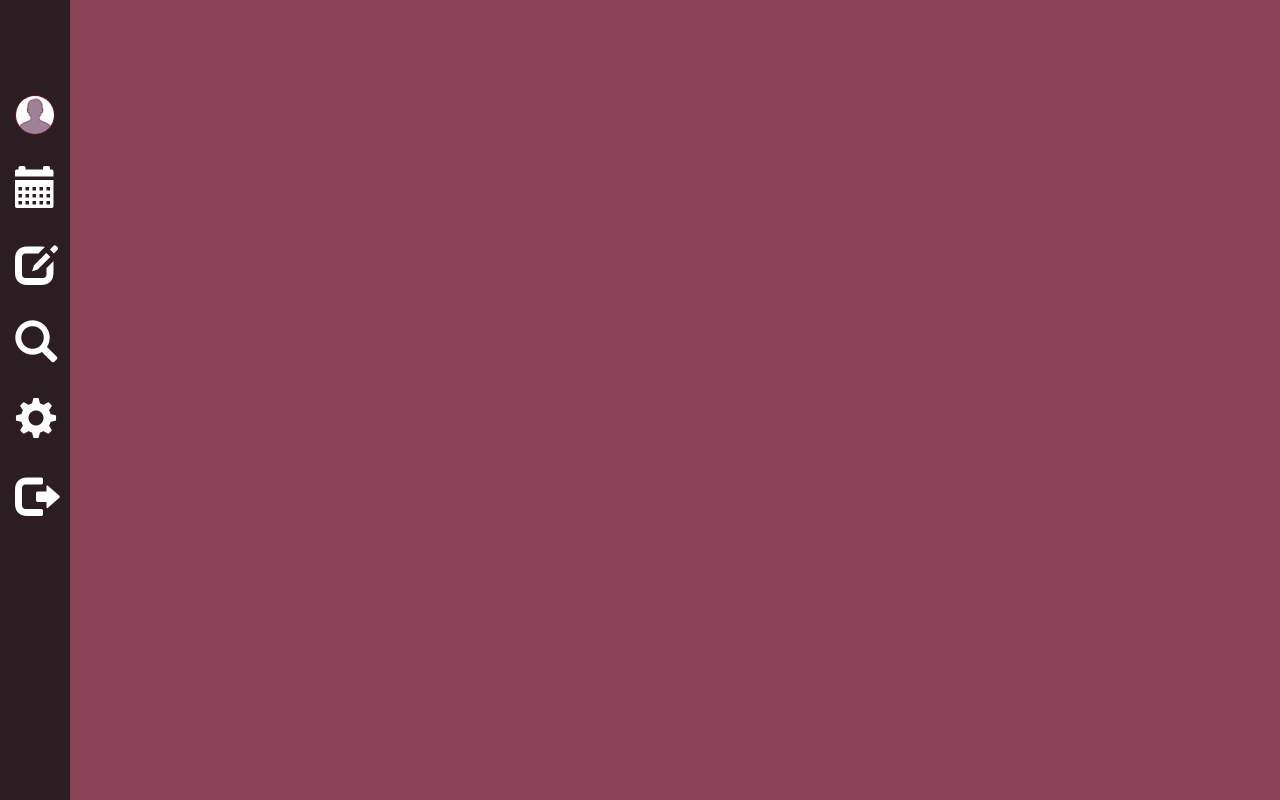
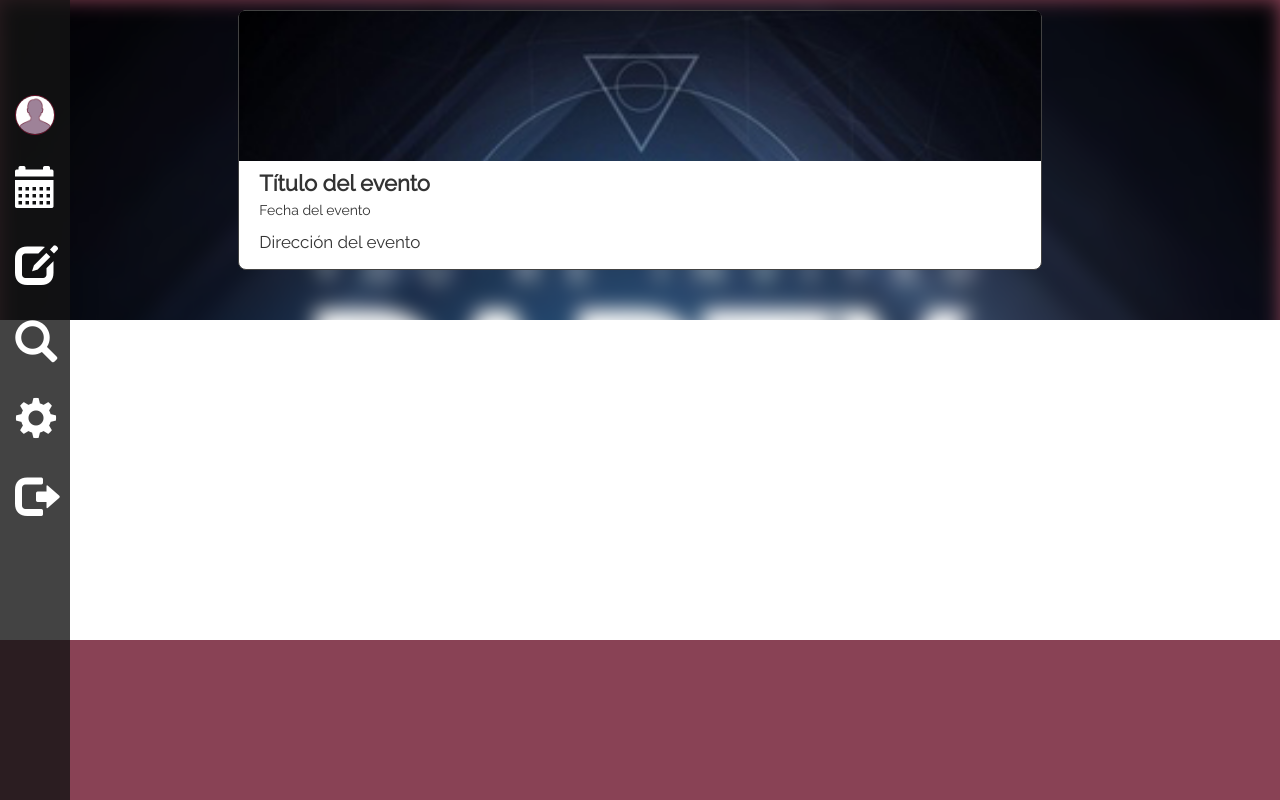
Before and after one commit to gcalexx/ViewsGoOut, a plain HTML site: page events.html in a window 1280 px wide. Both pictures are taken after a click on the link 35 px from the left and 115 px from the top of the page. Drawn offline with nearby package versions, Linux system fonts and the light colour scheme.

Commit message:
23.10.18

```diff
--- a/events.html
+++ b/events.html
@@ -39,7 +39,106 @@
 			</ul>
 		</div>
 	</div>
-	<div class="container" id="content">
+<!--<div class="container explorar" id="container-explorar">
+		<br>
+		<h1 style="color: white;">Próximos Eventos</h1>
+		<hr>
+		<div class="row">
+			<div class="col-xs-12 col-sm-6 col-md-4">Inicio del div del evento
+		    	<div class="event">
+		    		<div id="img-event" class="img-event">
+		    			<img src="images/evento.jpg" alt="" id="img-event">
+		    		</div>
+			      	<div class="info-event">
+				        <h3 id="tittle-event" class="tittle-event">Título del evento</h3>
+				        <p id="date-event" class="date-event">Fecha del evento</p>
+				        <p id="address-event" class="address-event">Dirección del evento</p>
+			      	</div>
+		    	</div>
+	  		</div>Fin del div del evento
+	  		<div class="col-xs-12 col-sm-6 col-md-4">
+		    	<div class="event">
+		    		<div id="img-event" class="img-event">
+		    			<img src="images/evento.jpg" alt="" id="img-event">
+		    		</div>
+			      	<div class="info-event">
+				        <h3 id="tittle-event" class="tittle-event">Título del evento</h3>
+				        <p id="date-event" class="date-event">Fecha del evento</p>
+				        <p id="address-event" class="address-event">Dirección del evento</p>
+			      	</div>
+		    	</div>
+	  		</div>
+	  		<div class="col-xs-12 col-sm-6 col-md-4">
+		    	<div class="event">
+		    		<div id="img-event" class="img-event">
+		    			<img src="images/evento.jpg" alt="" id="img-event">
+		    		</div>
+			      	<div class="info-event">
+				        <h3 id="tittle-event" class="tittle-event">Título del evento</h3>
+				        <p id="date-event" class="date-event">Fecha del evento</p>
+				        <p id="address-event" class="address-event">Dirección del evento</p>
+			      	</div>
+		    	</div>
+	  		</div>
+	  		<div class="col-xs-12 col-sm-6 col-md-4">
+		    	<div class="event">
+		    		<div id="img-event" class="img-event">
+		    			<img src="images/evento.jpg" alt="" id="img-event">
+		    		</div>
+			      	<div class="info-event">
+				        <h3 id="tittle-event" class="tittle-event">Título del evento</h3>
+				        <p id="date-event" class="date-event">Fecha del evento</p>
+				        <p id="address-event" class="address-event">Dirección del evento</p>
+			      	</div>
+		    	</div>
+	  		</div>
+	  		<div class="col-xs-12 col-sm-6 col-md-4">
+		    	<div class="event">
+		    		<div id="img-event" class="img-event">
+		    			<img src="images/evento.jpg" alt="" id="img-event">
+		    		</div>
+			      	<div class="info-event">
+				        <h3 id="tittle-event" class="tittle-event">Título del evento</h3>
+				        <p id="date-event" class="date-event">Fecha del evento</p>
+				        <p id="address-event" class="address-event">Dirección del evento</p>
+			      	</div>
+		    	</div>
+	  		</div>
+	  		<div class="col-xs-12 col-sm-6 col-md-4">
+		    	<div class="event">
+		    		<div id="img-event" class="img-event">
+		    			<img src="images/evento.jpg" alt="" id="img-event">
+		    		</div>
+			      	<div class="info-event">
+				        <h3 id="tittle-event" class="tittle-event">Título del evento</h3>
+				        <p id="date-event" class="date-event">Fecha del evento</p>
+				        <p id="address-event" class="address-event">Dirección del evento</p>
+			      	</div>
+		    	</div>
+	  		</div>
+		</div>
+	</div>-->
+	<div class="container-fluid info-evento" id="container-info-evento">
+		<div class="bg-img">
+
+		</div>
+		<div class="bg-white">
+
+		</div>
+		<div class="row">
+			<div class="col-md-8 col-md-offset-2">
+		    	<div class="event">
+		    		<div id="img-event" class="img-event">
+		    			<img src="images/evento.jpg" alt="" id="img-event">
+		    		</div>
+			      	<div class="info-event">
+				        <h3 id="tittle-event" class="tittle-event">Título del evento</h3>
+				        <p id="date-event" class="date-event">Fecha del evento</p>
+				        <p id="address-event" class="address-event">Dirección del evento</p>
+			      	</div>
+		    	</div>
+	  		</div>
+		</div>
 	</div>
 </body>
 </html>
--- a/scripts/script.js
+++ b/scripts/script.js
@@ -42,15 +42,29 @@ $(document).ready(function(){
     $(".text, .text-user").hide();
   });
 
+  $("#usuario").click(function(){
+    $("#esidenav").css("width", "70px");
+    $(".text, .text-user").hide();
+  });
+
   $("#explorar").click(function(){
-    $("#content").load("./explorar.html");
     $("#esidenav").css("width", "70px");
     $(".text, .text-user").hide();
   });
 
   $("#crear").click(function(){
-    $("#content").load("./explorar.html");
     $("#esidenav").css("width", "70px");
     $(".text, .text-user").hide();
   });
+
+  $("#buscar").click(function(){
+    $("#esidenav").css("width", "70px");
+    $(".text, .text-user").hide();
+  });
+
+  $("#configuracion").click(function(){
+    $("#esidenav").css("width", "70px");
+    $(".text, .text-user").hide();
+  });
+
 });
--- a/stylesheets/estilos-events.css
+++ b/stylesheets/estilos-events.css
@@ -92,7 +92,7 @@
   background: #6c132b;
 }
 
-.glyphicon{
+ul .glyphicon{
   font-size: 3em;
 }
 
@@ -138,10 +138,10 @@
   }
 }
 
-/*.explorar{
+.explorar{
   animation-name: fadeIn;
   animation-duration: 2s;
-}*/
+}
 
 body{
   background-color: rgba(108, 19, 43, .8);
@@ -152,6 +152,11 @@ body{
   border: solid #424242 1px;
   background-color: white;
   margin: 10px;
+}
+
+.event button{
+  background-color: #6c132b;
+  color: white;
 }
 
 .img-event {
@@ -186,6 +191,40 @@ body{
 }
 
 .event:hover{
-  box-shadow: 0px 0px 20px rgb(0, 0, 0);
+  box-shadow: 0px 0px 20px rgb(255, 255, 255);
   transition: .5s;
 }
+
+/*Info del evento*/
+
+.info-evento{
+
+}
+
+.bg-white{
+  background-color: white;
+  background-size: 100%;
+  position: fixed;
+  z-index: -3;
+  left: 0;
+  right: 0;
+  padding-bottom: 25%;
+  display: block;
+  margin-top: 25%;
+}
+
+.bg-img{
+  background-image: url(../images/evento.jpg);
+  background-size: 100%;
+  position: fixed;
+  z-index: -3;
+  left: 0;
+  right: 0;
+  padding-bottom: 45%;
+  display: block;
+  -webkit-filter: blur(30px);
+  -moz-filter: blur(30px);
+  -o-filter: blur(10px);
+  -ms-filter: blur(10px);
+  filter: blur(10px);
+}
```
